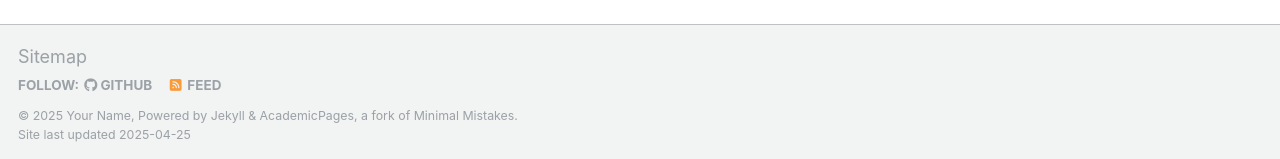
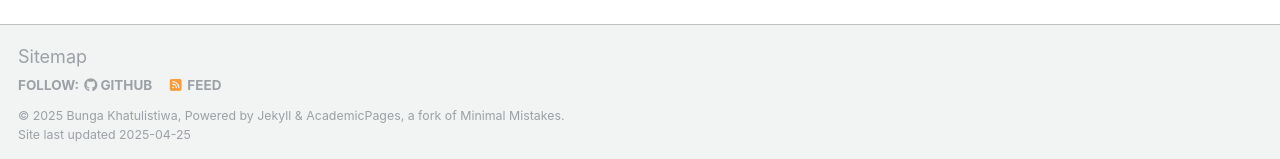
Before and after one commit to khatulistiwaab21/khatulistiwaab04, a Jekyll site: the page built from _pages/about.md, in a window 1280 px wide and 900 px high, scrolled down 2636 px. Shown: the part 738-897 px from the top of the window. Built offline with Jekyll 4.4.1, drawn with Linux system fonts in a browser that asks for light colours; some web fonts are replaced.

Commit message:
nama aku update

```diff
--- a/_config.yml
+++ b/_config.yml
@@ -11,7 +11,7 @@ locale                   : "en-US"
 site_theme               : "default"
 title                    : "Your Name / Site Title"
 title_separator          : "-"
-name                     : &name "Your Name"
+name                     : &name "Bunga Khatulistiwa"
 description              : &description "personal description"
 url                      : https://academicpages.github.io # the base hostname & protocol for your site e.g. "https://[your GitHub username].github.io"
 baseurl                  : "" # the subpath of your site, e.g. "/blog"
```
